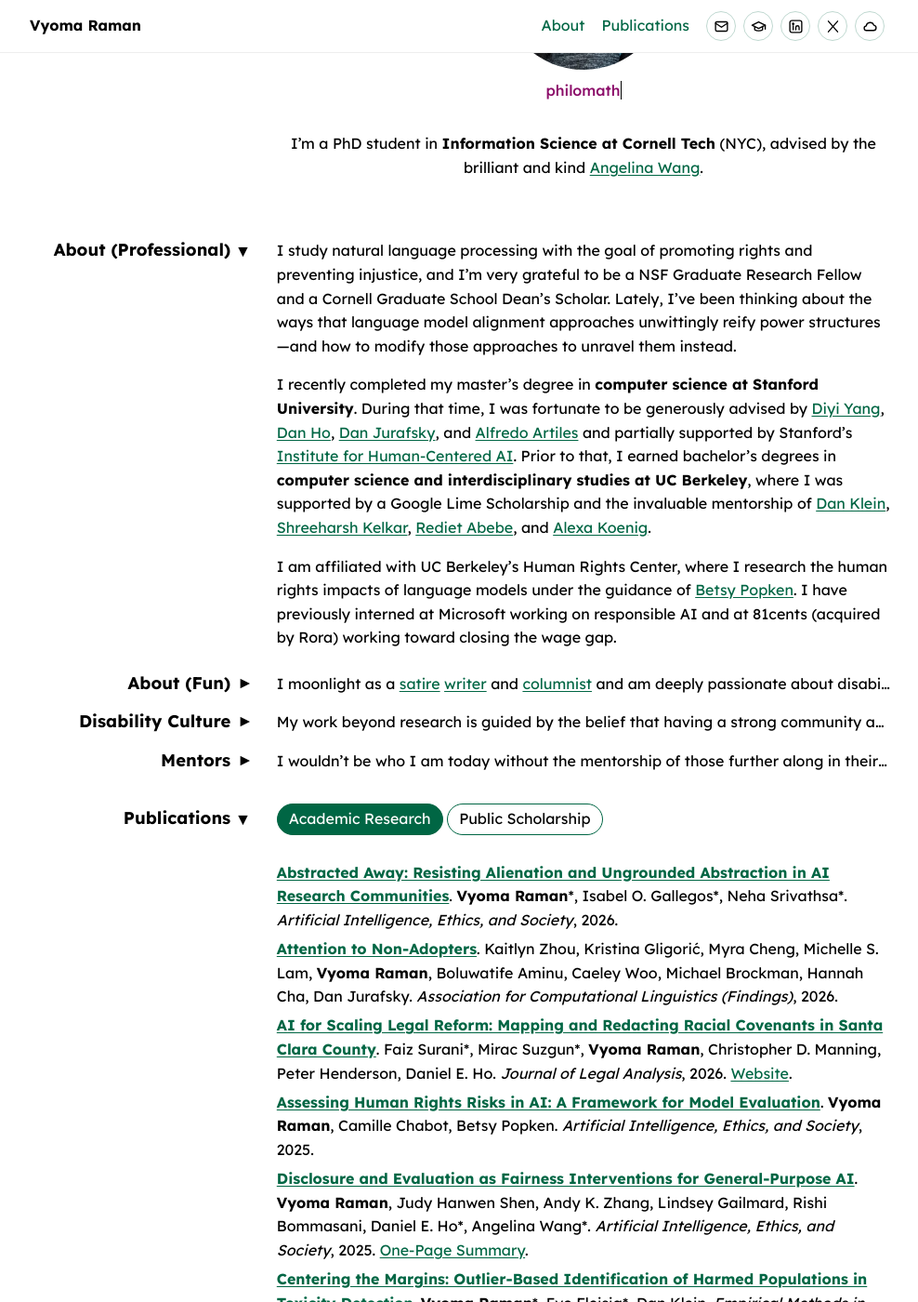
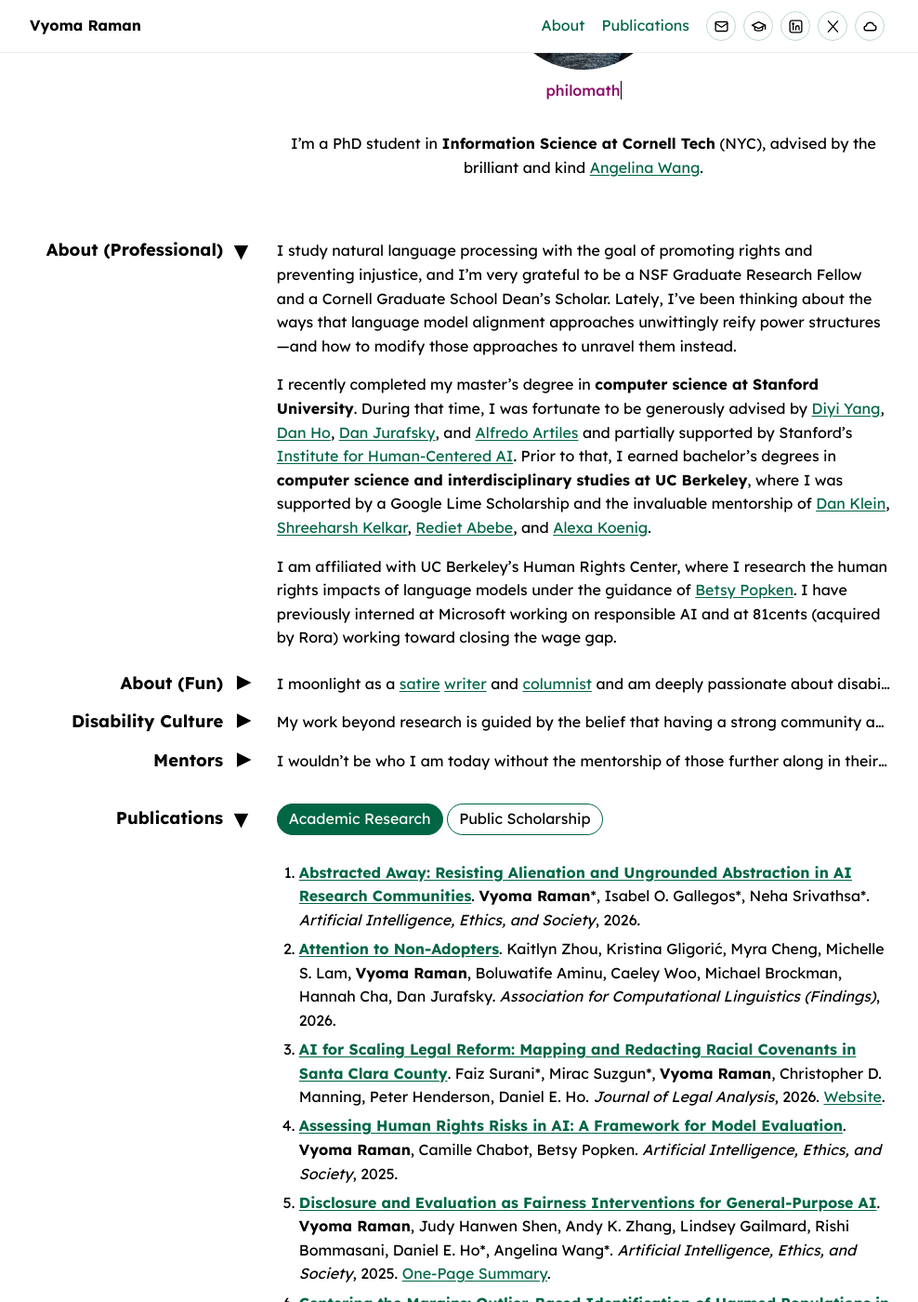
Before and after one commit to vyoma-raman/vyoma-raman.github.io, a Jekyll site: the page built from index.markdown, in a window 1280 px wide and 1400 px high, scrolled down 268 px. Shown: the whole window at 93% size, without its empty margins (148-1136 px from the left). Built offline with Jekyll 4.4.1, drawn with Linux system fonts in a browser that asks for light colours.

Commit message:
Modify publication formatting to add numbering, and increase arrow size

```diff
--- a/assets/css/style.css
+++ b/assets/css/style.css
@@ -47,7 +47,7 @@ main > section > h2 {
 main > section.collapsible-section > h2 {
   cursor: pointer;
   user-select: none;
-  padding-right: 1.1rem;
+  padding-right: 1.6rem;
   position: relative;
 }
 
@@ -55,8 +55,9 @@ main > section.collapsible-section > h2::after {
   content: "▾";
   position: absolute;
   right: 0;
-  top: 0.05em;
-  font-size: 1em;
+  top: 0;
+  font-size: 1.5em;
+  line-height: 0.833333;
   transition: transform 120ms ease-in-out;
 }
 
@@ -135,7 +136,7 @@ main > section.intro img.headshot {
   }
 }
 
-.pubs { list-style: none; padding-left: 0; margin: 0; }
+.pubs { list-style: decimal outside; padding-left: 1.5rem; margin: 0; }
 .pubs li { margin: 0.35rem 0; }
 .pub-title { color: #006644; }
 
--- a/index.markdown
+++ b/index.markdown
@@ -69,7 +69,7 @@ I wouldn't be who I am today without the mentorship of those further along in th
 </div>
 
 <div id="pub-panel-academic" class="pub-panel is-active" role="tabpanel" aria-labelledby="pub-tab-academic">
-  <ul class="pubs">
+  <ol class="pubs">
   {% for p in site.data.publications %}
     <li>
       <strong>{% if p.url %}<a class="pub-title" href="{{ p.url }}">{{ p.title }}</a>{% else %}<span class="pub-title">{{ p.title }}</span>{% endif %}</strong>.
@@ -87,11 +87,11 @@ I wouldn't be who I am today without the mentorship of those further along in th
       {% endif %}
     </li>
   {% endfor %}
-  </ul>
+  </ol>
 </div>
 
 <div id="pub-panel-non-academic" class="pub-panel" role="tabpanel" aria-labelledby="pub-tab-non-academic" hidden>
-  <ul class="pubs">
+  <ol class="pubs">
   {% for p in site.data.non_academic_publications %}
     <li>
       <strong>{% if p.url %}<a class="pub-title" href="{{ p.url }}">{{ p.title }}</a>{% else %}<span class="pub-title">{{ p.title }}</span>{% endif %}</strong>.
@@ -109,7 +109,7 @@ I wouldn't be who I am today without the mentorship of those further along in th
       {% endif %}
     </li>
   {% endfor %}
-  </ul>
+  </ol>
 </div>
 
 <script>
```
